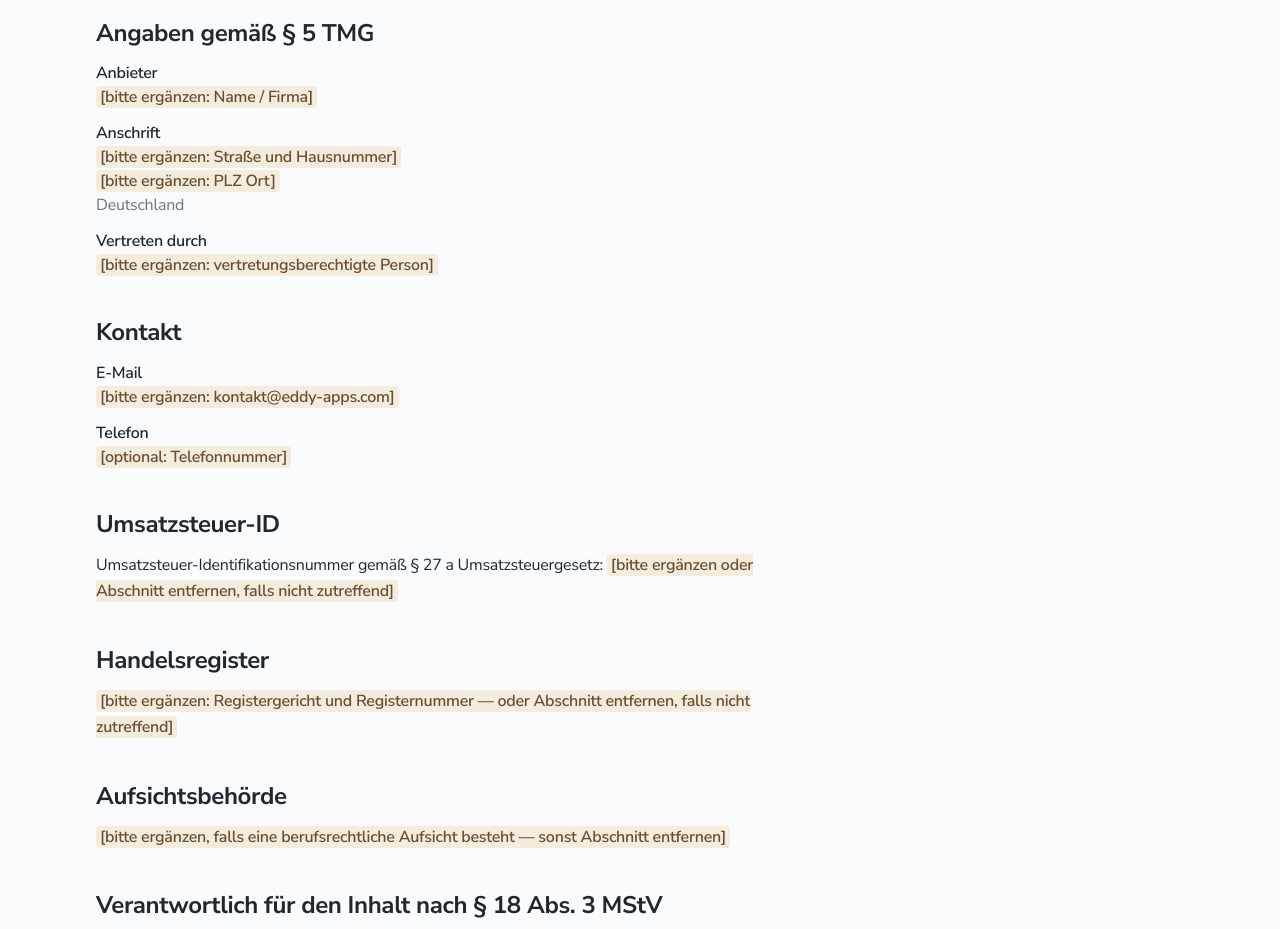
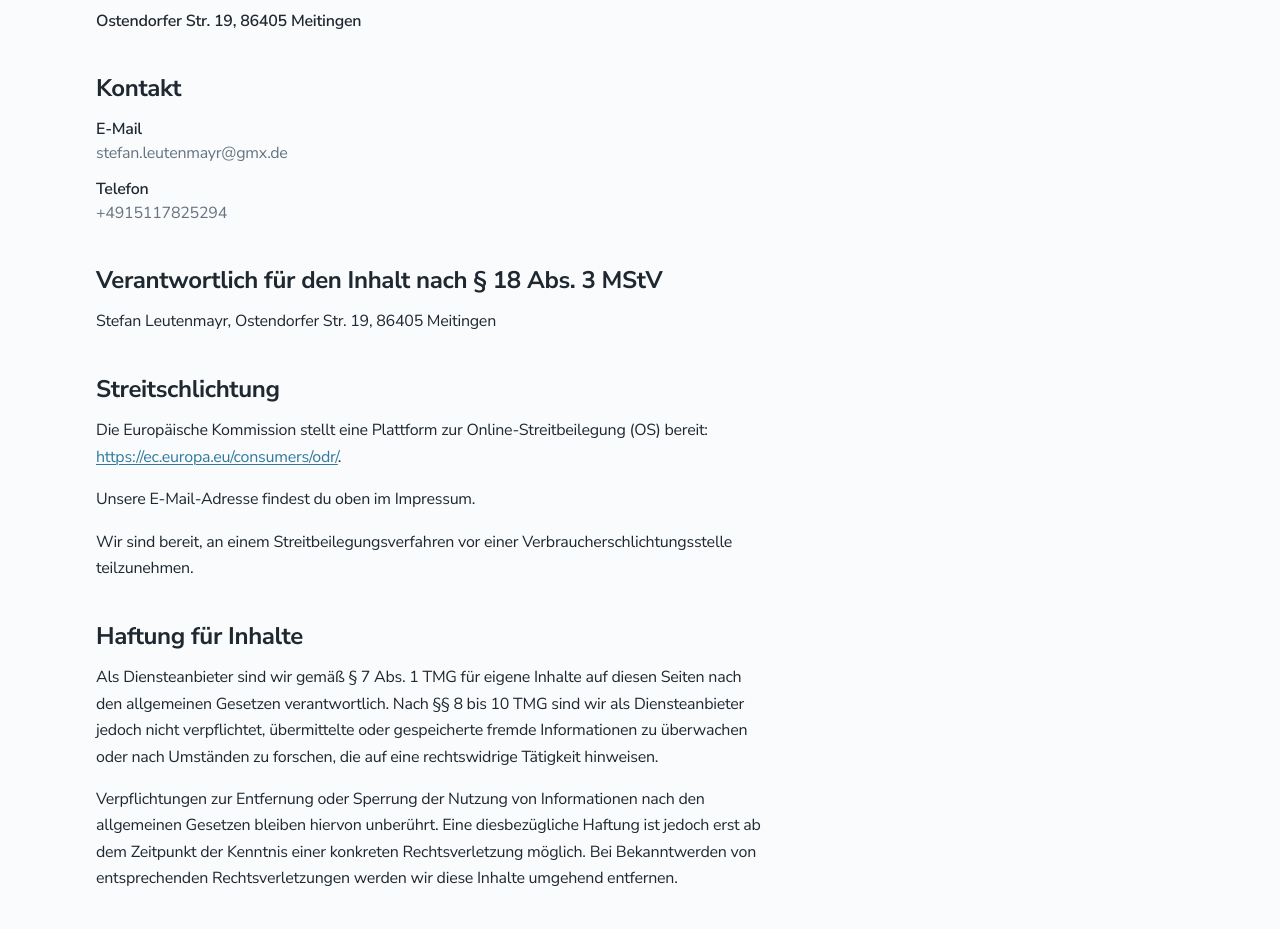
Before and after one commit to LeutenmayrS/eddy-www, a plain HTML site: page impressum.html in a window 1280 px wide. Shown: the part 262-1191 px from the top of the page. Drawn offline with Linux system fonts and the light colour scheme.

Commit message:
anpassung_datenschutz_impressum_nutzungsbedingungen

```diff
--- a/impressum.html
+++ b/impressum.html
@@ -39,50 +39,30 @@
   <main id="main">
     <div class="container">
       <article class="prose">
-        <aside class="legal-note" role="note">
-          <p><strong>Hinweis:</strong> Diese Seite enthält Platzhalter und ist juristisch nicht final geprüft. Vor dem Launch durch eine Fachperson finalisieren.</p>
-        </aside>
-
         <h1 class="eddy-h1">Impressum</h1>
 
         <h2>Angaben gemäß § 5 TMG</h2>
         <dl>
           <dt>Anbieter</dt>
-          <dd><mark class="todo">[bitte ergänzen: Name / Firma]</mark></dd>
-          <dt>Anschrift</dt>
-          <dd>
-            <mark class="todo">[bitte ergänzen: Straße und Hausnummer]</mark><br>
-            <mark class="todo">[bitte ergänzen: PLZ Ort]</mark><br>
-            Deutschland
-          </dd>
-          <dt>Vertreten durch</dt>
-          <dd><mark class="todo">[bitte ergänzen: vertretungsberechtigte Person]</mark></dd>
+          <dd>Stefan Leutenmayr</dd>
+          <dt>Ostendorfer Str. 19, 86405 Meitingen</dt>
         </dl>
 
         <h2>Kontakt</h2>
         <dl>
           <dt>E-Mail</dt>
-          <dd><mark class="todo">[bitte ergänzen: kontakt@eddy-apps.com]</mark></dd>
+          <dd>stefan.leutenmayr@gmx.de</dd>
           <dt>Telefon</dt>
-          <dd><mark class="todo">[optional: Telefonnummer]</mark></dd>
+          <dd>+4915117825294</dd>
         </dl>
 
-        <h2>Umsatzsteuer-ID</h2>
-        <p>Umsatzsteuer-Identifikationsnummer gemäß § 27 a Umsatzsteuergesetz: <mark class="todo">[bitte ergänzen oder Abschnitt entfernen, falls nicht zutreffend]</mark></p>
-
-        <h2>Handelsregister</h2>
-        <p><mark class="todo">[bitte ergänzen: Registergericht und Registernummer — oder Abschnitt entfernen, falls nicht zutreffend]</mark></p>
-
-        <h2>Aufsichtsbehörde</h2>
-        <p><mark class="todo">[bitte ergänzen, falls eine berufsrechtliche Aufsicht besteht — sonst Abschnitt entfernen]</mark></p>
-
         <h2>Verantwortlich für den Inhalt nach § 18 Abs. 3 MStV</h2>
-        <p><mark class="todo">[bitte ergänzen: Name, Anschrift der inhaltlich verantwortlichen Person]</mark></p>
+        <p>Stefan Leutenmayr, Ostendorfer Str. 19, 86405 Meitingen</p>
 
         <h2>Streitschlichtung</h2>
         <p>Die Europäische Kommission stellt eine Plattform zur Online-Streitbeilegung (OS) bereit: <a href="https://ec.europa.eu/consumers/odr/" rel="noopener">https://ec.europa.eu/consumers/odr/</a>.</p>
         <p>Unsere E-Mail-Adresse findest du oben im Impressum.</p>
-        <p>Wir sind <mark class="todo">[bitte wählen: nicht bereit / bereit]</mark>, an einem Streitbeilegungsverfahren vor einer Verbraucherschlichtungsstelle teilzunehmen.</p>
+        <p>Wir sind bereit, an einem Streitbeilegungsverfahren vor einer Verbraucherschlichtungsstelle teilzunehmen.</p>
 
         <h2>Haftung für Inhalte</h2>
         <p>Als Diensteanbieter sind wir gemäß § 7 Abs. 1 TMG für eigene Inhalte auf diesen Seiten nach den allgemeinen Gesetzen verantwortlich. Nach §§ 8 bis 10 TMG sind wir als Diensteanbieter jedoch nicht verpflichtet, übermittelte oder gespeicherte fremde Informationen zu überwachen oder nach Umständen zu forschen, die auf eine rechtswidrige Tätigkeit hinweisen.</p>
```
Also changed, not shown: datenschutz.html (+7 -10 lines), nutzungsbedingungen.html (+1 -4 lines).
